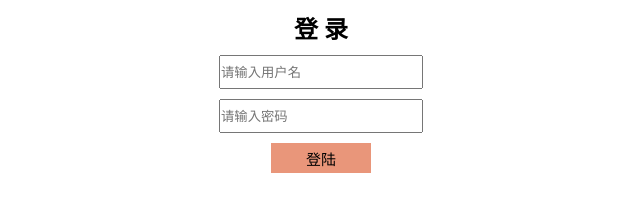
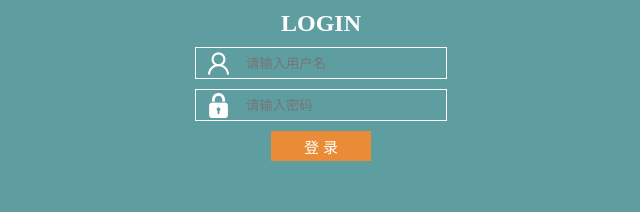
Before and after one commit to tutuchaoren22/DOM-UserLogin, a plain HTML site: page index.html in a window 1280 px wide. Shown: the whole page, without its empty margins (319-959 px from the left). Drawn offline with Linux system fonts and the light colour scheme.

Commit message:
[duyuqian] feat:add css style to the page

```diff
--- a/index.html
+++ b/index.html
@@ -13,7 +13,7 @@
 <body>
     <div class="login">
         <form>
-            <h2>登 录</h2>
+            <h2>LOGIN</h2>
             <div>
                 <input class="username" type="text" name="username" id="username" placeholder="请输入用户名">
             </div>
@@ -21,7 +21,7 @@
                 <input class="password" type="text" name="password" id="password" placeholder="请输入密码">
             </div>
             <div class="button">
-                <button id="login" type="button" onclick="login()">登陆</button>
+                <button id="login" type="button" onclick="login()">登 录</button>
             </div>
 
         </form>
--- a/style/index.css
+++ b/style/index.css
@@ -1,6 +1,11 @@
 * {
     margin: 0;
     padding: 0;
+}
+
+body {
+    background-color: RGB(95, 158, 160);
+    color: white;
 }
 
 div {
@@ -11,16 +16,27 @@ div {
 input {
     width: 200px;
     height: 30px;
+    border: 1px solid white;
+    padding-left: 50px;
 }
 
-.username {}
+.username {
+    background: url("../image/user.png") no-repeat left;
+    background-position-x: 10px;
+    background-size: 10%;
+}
 
-.password {}
+.password {
+    background: url("../image/password.png") no-repeat left;
+    background-position-x: 10px;
+    background-size: 10%;
+}
 
 button {
     width: 100px;
     height: 30px;
-    background-color: darksalmon;
+    background-color: RGB(234, 140, 55);
     border: hidden;
     font-size: 15px;
+    color: white;
 }
```
